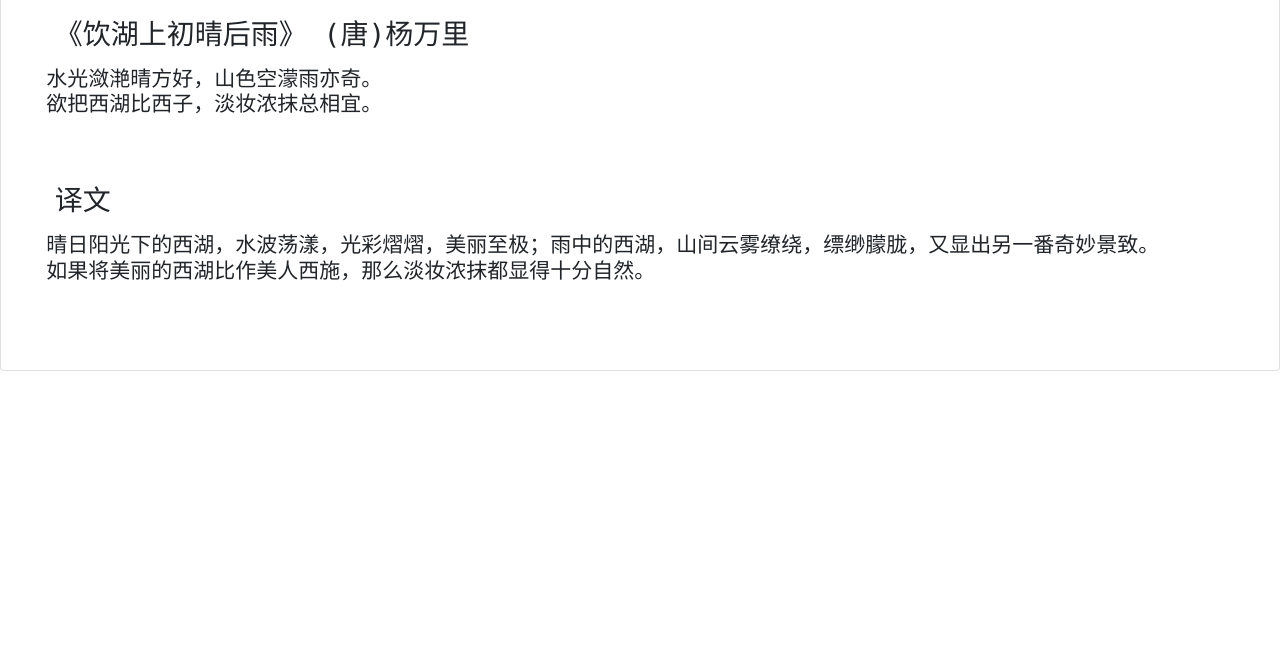
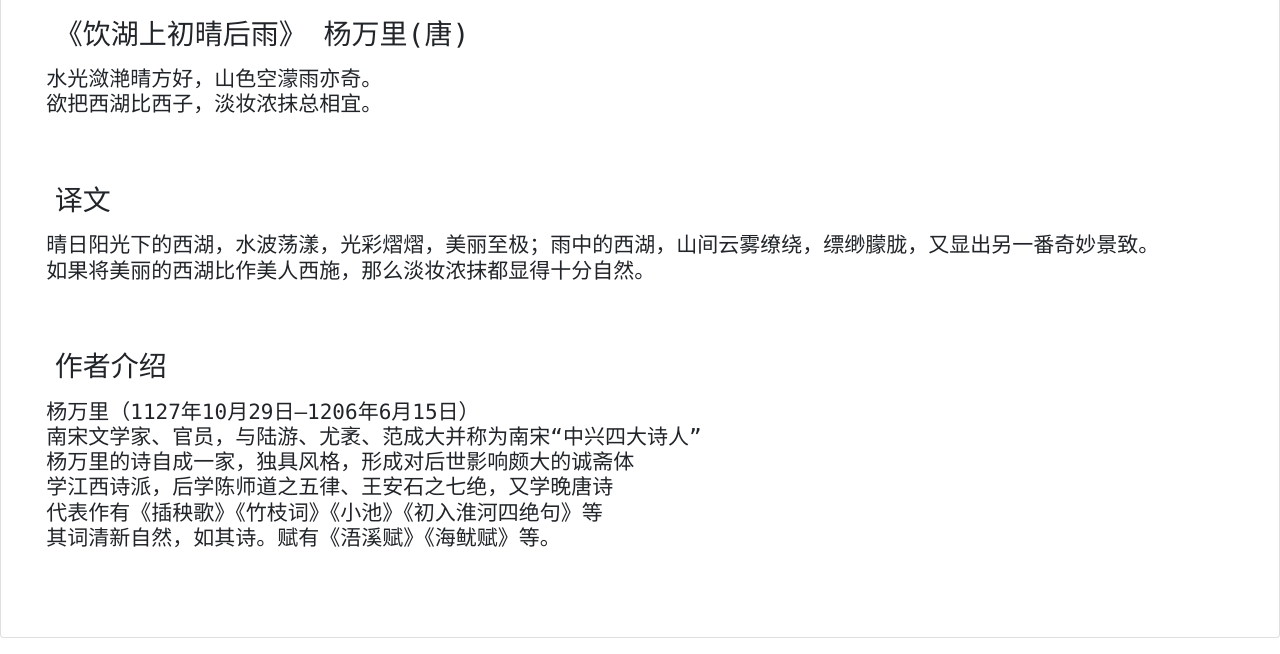
Before and after one commit to ZhenHongLee/hw, a plain HTML site: page newfinal/junior102.html in a window 1280 px wide. Shown: the part 962-1616 px from the top of the page. Before the commit the page ends 1349 px from the top, so only its background shows below. Drawn offline with nearby package versions, Linux system fonts and the light colour scheme.

Commit message:
newfinal

```diff
--- a/newfinal/junior102.html
+++ b/newfinal/junior102.html
@@ -83,7 +83,7 @@
         <div class="card-body">
             <h2>
                 <pre>
-  《饮湖上初晴后雨》 (唐)杨万里 </pre>
+  《饮湖上初晴后雨》 杨万里(唐) </pre>
             </h2>
             <h4>
                 <pre>
@@ -103,5 +103,20 @@
 
                </pre>
             </h4>
+            <h2>
+                <pre>
+  作者介绍 </pre>
+            </h2>
+            <h4>
+                <pre>
+  杨万里（1127年10月29日—1206年6月15日）
+  南宋文学家、官员，与陆游、尤袤、范成大并称为南宋“中兴四大诗人”
+  杨万里的诗自成一家，独具风格，形成对后世影响颇大的诚斋体
+  学江西诗派，后学陈师道之五律、王安石之七绝，又学晚唐诗
+  代表作有《插秧歌》《竹枝词》《小池》《初入淮河四绝句》等
+  其词清新自然，如其诗。赋有《浯溪赋》《海鱿赋》等。
+
+                </pre>
+            </h4>
         </div>
 </body>
```
